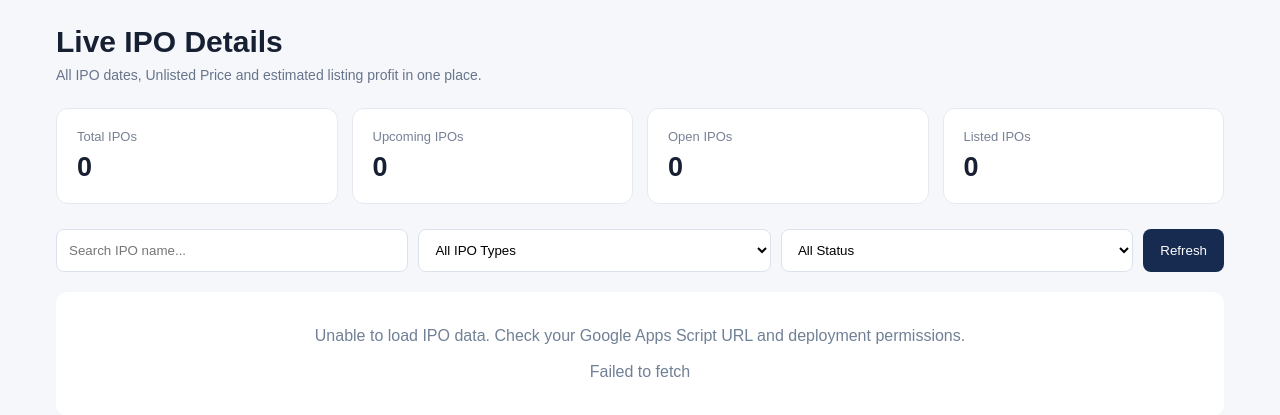
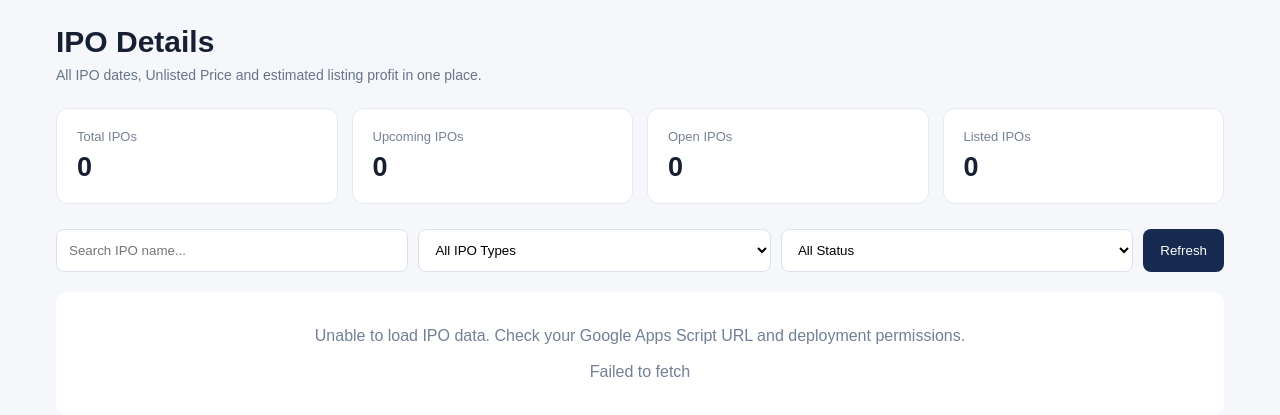
Before and after one commit to beipowaleofficial26/WEBSITE-BE-IPOWALE, a Flask app: page /gmp in a window 1280 px wide. Shown: the part 67-482 px from the top of the page. Run offline with Flask 3, Linux system fonts and the light colour scheme.

Commit message:
Update gmp.html

```diff
--- a/templates/gmp.html
+++ b/templates/gmp.html
@@ -59,7 +59,7 @@ header a{color:white;text-decoration:none}
 <div class="container">
 
 <section class="hero">
-<h1>Live IPO Details</h1>
+<h1>IPO Details</h1>
 <p>All IPO dates, Unlisted Price and estimated listing profit in one place.</p>
 </section>
 
@@ -200,7 +200,7 @@ metrics.appendChild(div);
 }
 
 metric(
-  "Unlisted GMP",
+  "GMP",
   "₹" + gmp.toLocaleString("en-IN") +
   " (" + Number(ipo.gmpPercentage || 0).toFixed(2) + "%)"
 );
```
